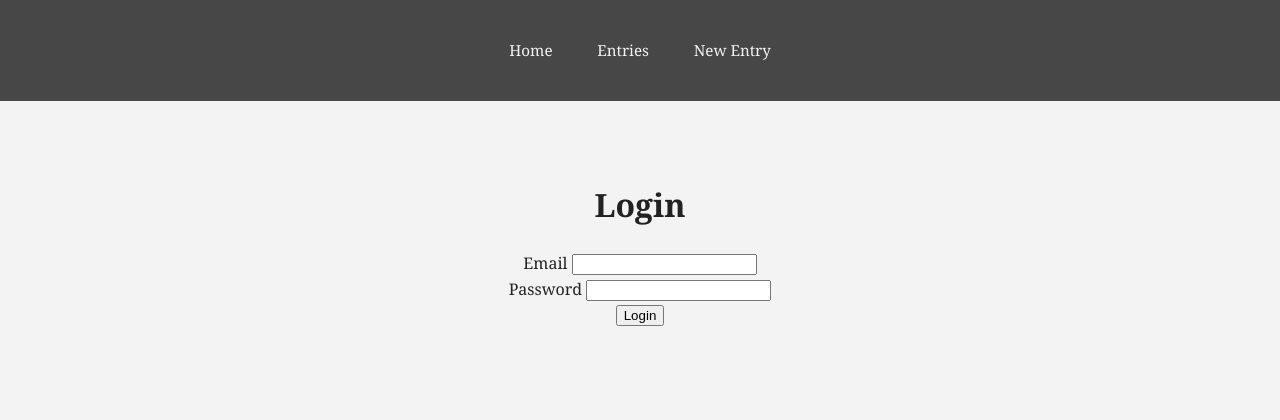
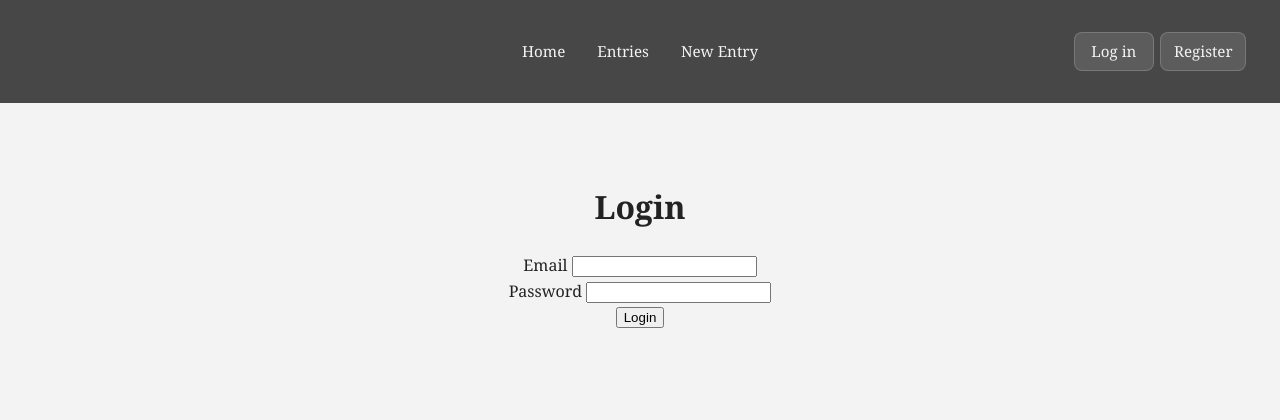
Before and after one commit to cmyk35/tell-me-your-story, a Flask app: page /login in a window 1280 px wide. Shown: the top 420 px of the page. Run offline with Flask 3, Linux system fonts and the light colour scheme.

Commit message:
feat: add login/logout and registration buttons and update navigation structure and styles

```diff
--- a/app/assets/style.css
+++ b/app/assets/style.css
@@ -21,29 +21,74 @@ body {
     padding: 1rem;
 }
 
+header .container {
+    max-width: none;
+    width: 100%;
+}
+
 header {
     background-color: #474748;
     color: #fff;
     padding: 1rem;
 }
 
-nav {
+.site-nav {
     display: flex;
-    flex-direction: row;
-    gap: 0.4rem;
-    justify-content: center;
+    flex-direction: column;
+    gap: 0.75rem;
+    justify-content: space-between;
     align-items: center;
 }
 
-nav a {
+.nav-group {
+    display: flex;
+    flex-wrap: wrap;
+    align-items: center;
+    gap: 0.4rem;
+}
+
+.nav-primary {
+    justify-content: center;
+}
+
+.nav-auth {
+    justify-content: center;
+}
+
+.site-nav a {
     text-decoration: none;
     color: #f3f3f3;
     font-size: 0.95rem;
     padding: 0.2rem 0.4rem;
 }
 
-nav a:hover {
+.site-nav a:hover {
     color: #bda9a9fc;
+}
+
+.nav-action {
+    border-radius: 0.5rem;
+    padding: 0.45rem 0.8rem;
+    background-color: rgba(243, 243, 243, 0.12);
+    border: 1px solid rgba(243, 243, 243, 0.18);
+    transition: background-color 0.3s ease, border-color 0.3s ease, color 0.3s ease;
+}
+
+.nav-action:hover {
+    color: #fff;
+    background-color: rgba(243, 243, 243, 0.22);
+    border-color: rgba(243, 243, 243, 0.35);
+}
+
+.nav-action-login,
+.nav-action-register {
+    min-width: 5rem;
+    text-align: center;
+}
+
+.nav-action-logout {
+    min-width: 5.5rem;
+    text-align: center;
 }
 
 main {
@@ -131,13 +176,30 @@ footer {
 }
 
 @media (min-width: 600px) {
-    nav {
-        gap: 1.2rem;
+    .site-nav {
+        display: grid;
+        grid-template-columns: 1fr auto 1fr;
+        gap: 1rem;
+        align-items: center;
     }
-    nav a {
+
+    .nav-primary {
+        grid-column: 2;
+        justify-content: center;
+    }
+
+    .nav-auth {
+        grid-column: 3;
+        justify-content: flex-end;
+        justify-self: end;
+        margin-right: 0.1rem;
+    }
+
+    .site-nav a {
         padding: 0.4rem 0.8rem;
     }
 }
+
 
 @media (min-width: 900px) {
     main {
--- a/app/templates/base.html
+++ b/app/templates/base.html
@@ -11,10 +11,21 @@
 
   <header>
     <div class="container">
-      <nav>
-        <a href="{{ url_for('journal.index') }}">Home</a>
-        <a href="{{ url_for('journal.entries_list') }}">Entries</a>
-        <a href="{{ url_for('journal.new_entry') }}">New Entry</a>
+      <nav class="site-nav">
+        <div class="nav-group nav-primary">
+          <a href="{{ url_for('journal.index') }}">Home</a>
+          <a href="{{ url_for('journal.entries_list') }}">Entries</a>
+          <a href="{{ url_for('journal.new_entry') }}">New Entry</a>
+        </div>
+
+        <div class="nav-group nav-auth">
+          {% if current_user.is_authenticated %}
+            <a class="nav-action nav-action-logout" href="{{ url_for('users.logout') }}">Log out</a>
+          {% else %}
+            <a class="nav-action nav-action-login" href="{{ url_for('users.get_login') }}">Log in</a>
+            <a class="nav-action nav-action-register" href="{{ url_for('users.get_register') }}">Register</a>
+          {% endif %}
+        </div>
       </nav>
     </div>
   </header>
```
